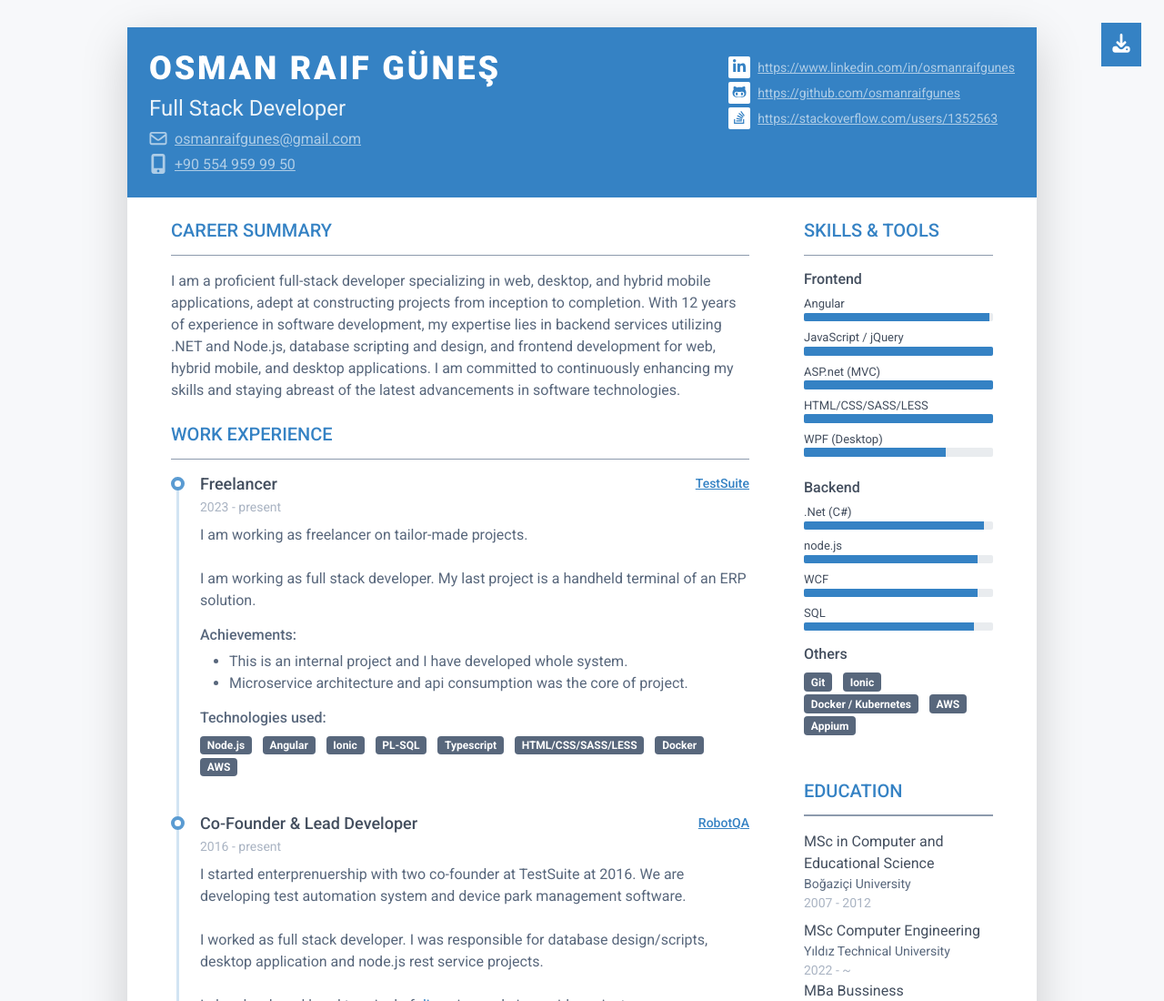
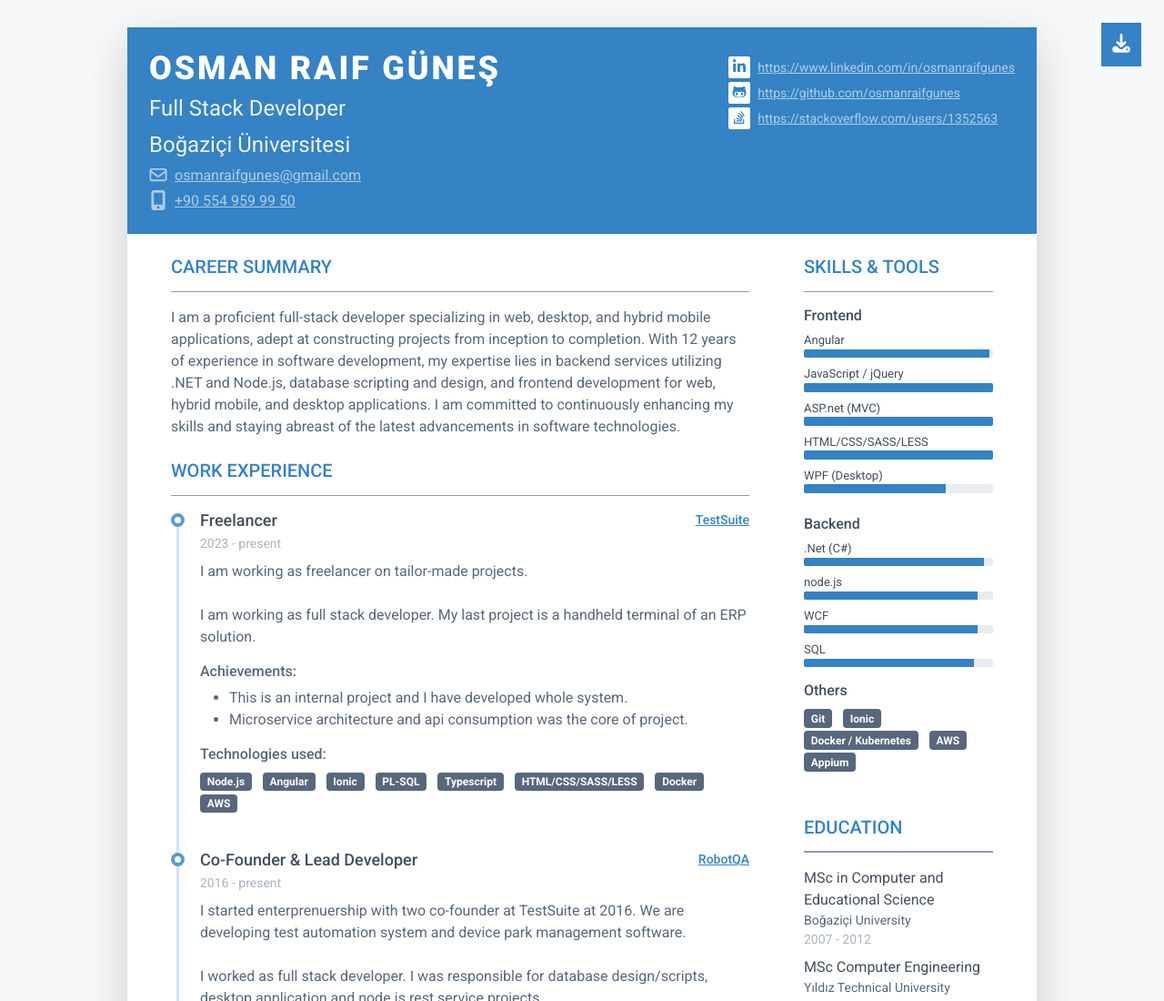
Before and after one commit to osmanraifgunes/osmanraifgunes.github.io, a plain HTML site: page index.html in a window 1280 px wide. Shown: the top 1100 px of the page at 91% size. Drawn offline with Linux system fonts and the light colour scheme.

Commit message:
Update index.html

```diff
--- a/index.html
+++ b/index.html
@@ -38,7 +38,8 @@
 							<div class="primary-info col-auto">
 								<h1 class="name mt-0 mb-1 text-white text-uppercase text-uppercase">Osman Raif Güneş
 								</h1>
-								<div class="title mb-1">Full Stack Developer</div>
+								<div class="title mb-1">Full Stack Developer </div>
+								<div class="title mb-1">Boğaziçi Üniversitesi </div>
 								<ul class="list-unstyled">
 									<li class="mb-1"><a class="text-link" href="mailto:osmanraifgunes@gmail.com"><i
 												class="far fa-envelope fa-fw me-2"
```
